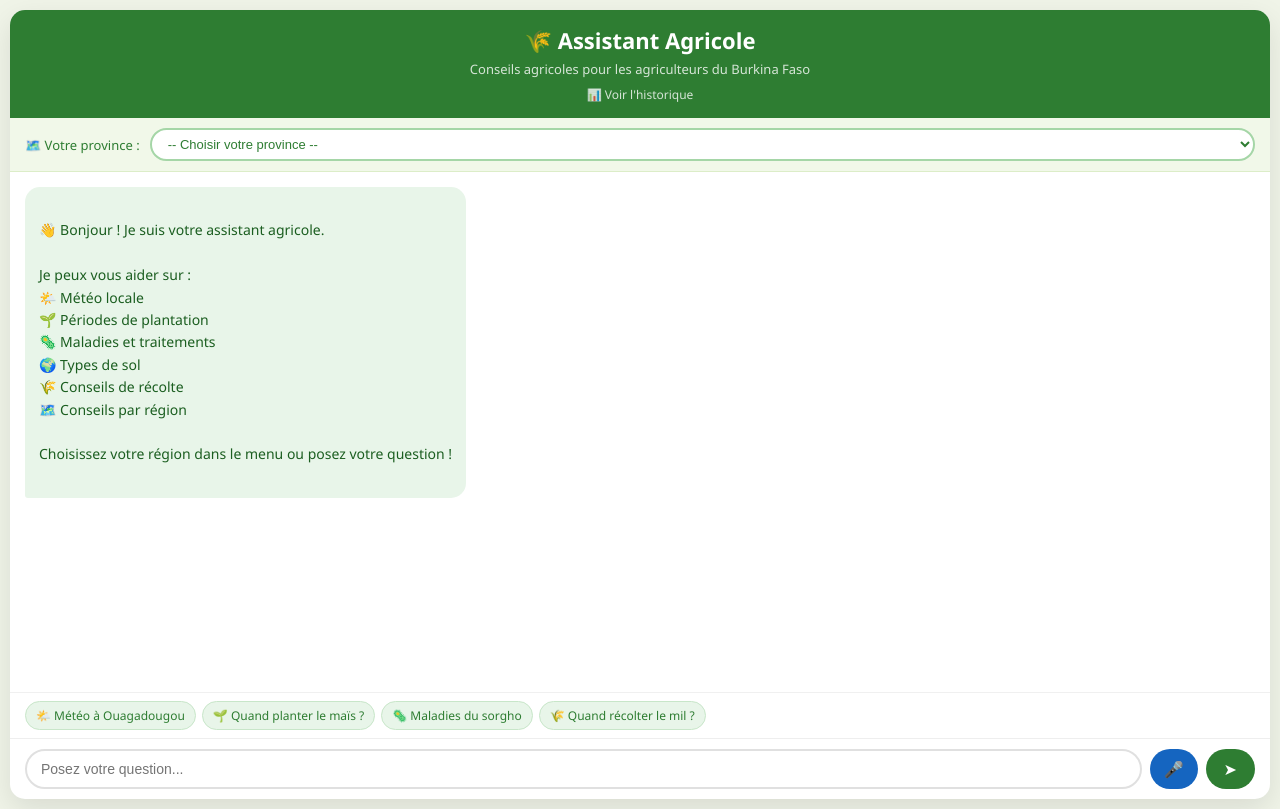
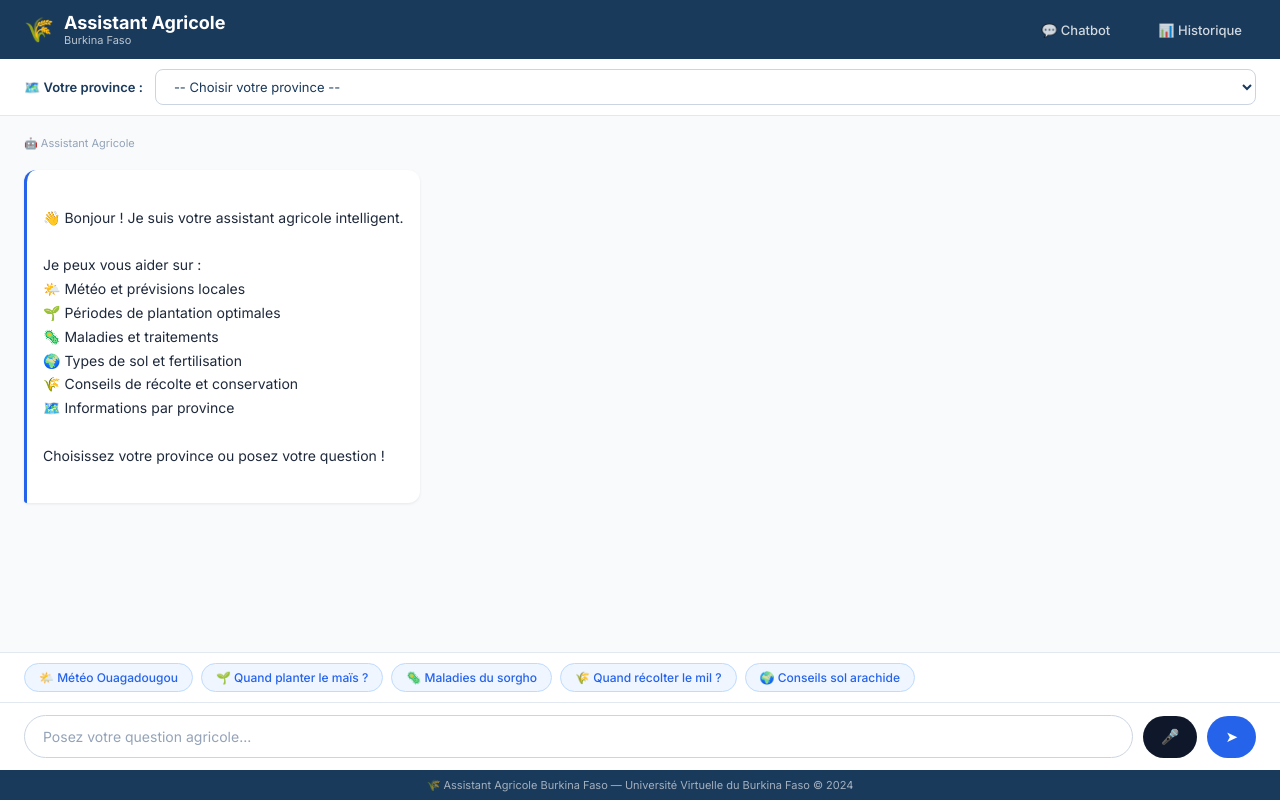
Before and after one commit to HAMAS-creat01/chatbot-agricole-burkina, a Flask app: page / in a window 1280 px wide. Run offline with Flask 3, Linux system fonts and the light colour scheme; data that the repository does not hold is empty.

Commit message:
Nouveau design bleu professionnel

```diff
--- a/app/templates/index.html
+++ b/app/templates/index.html
@@ -3,170 +3,311 @@
 <head>
     <meta charset="UTF-8">
     <meta name="viewport" content="width=device-width, initial-scale=1.0">
-    <title>🌾 Chatbot Agricole - Burkina Faso</title>
+    <title>🌾 Assistant Agricole - Burkina Faso</title>
+    <link href="https://fonts.googleapis.com/css2?family=Inter:wght@300;400;500;600;700&display=swap" rel="stylesheet">
     <style>
         * { margin: 0; padding: 0; box-sizing: border-box; }
+
         body {
-            font-family: 'Segoe UI', sans-serif;
-            background: #f0f4e8;
+            font-family: 'Inter', sans-serif;
+            background: #f0f4f8;
+            min-height: 100vh;
             display: flex;
-            justify-content: center;
+            flex-direction: column;
+        }
+
+        /* NAVBAR */
+        .navbar {
+            background: #1a3a5c;
+            padding: 12px 24px;
+            display: flex;
             align-items: center;
-            min-height: 100vh;
-            padding: 10px;
+            justify-content: space-between;
+            box-shadow: 0 2px 10px rgba(0,0,0,0.2);
         }
-        .container {
-            width: 100%;
-            max-width: 100%;
-            background: white;
-            border-radius: 15px;
-            box-shadow: 0 10px 30px rgba(0,0,0,0.1);
-            overflow: hidden;
-        }
-        .header {
-            background: #2e7d32;
-            color: white;
-            padding: 15px 20px;
-            text-align: center;
-        }
-        .header h1 { font-size: clamp(16px, 4vw, 22px); }
-        .header p { font-size: 13px; opacity: 0.8; margin-top: 5px; }
-        .header a { color: white; font-size: 12px; opacity: 0.8; text-decoration: none; display: block; margin-top: 8px; }
-        .region-bar {
-            background: #f1f8e9;
-            padding: 10px 15px;
+
+        .navbar-brand {
             display: flex;
             align-items: center;
             gap: 10px;
-            border-bottom: 1px solid #dcedc8;
+            color: white;
+            font-size: 18px;
+            font-weight: 700;
+        }
+
+        .navbar-brand span { font-size: 24px; }
+
+        .navbar-links {
+            display: flex;
+            gap: 20px;
+        }
+
+        .navbar-links a {
+            color: rgba(255,255,255,0.8);
+            text-decoration: none;
             font-size: 13px;
-            color: #2e7d32;
-            flex-wrap: wrap;
+            font-weight: 500;
+            padding: 6px 14px;
+            border-radius: 20px;
+            transition: all 0.2s;
         }
-        .region-bar select {
-            padding: 6px 12px;
-            border: 2px solid #a5d6a7;
-            border-radius: 20px;
+
+        .navbar-links a:hover {
+            background: rgba(255,255,255,0.15);
+            color: white;
+        }
+
+        /* ALERTE */
+        .alerte-bandeau {
+            display: none;
+            padding: 10px 24px;
+            font-size: 13px;
+            font-weight: 600;
+            text-align: center;
+            animation: clignoter 2s infinite;
+        }
+
+        .alerte-bandeau.danger { background: #dc2626; color: white; }
+        .alerte-bandeau.warning { background: #d97706; color: white; }
+
+        @keyframes clignoter {
+            0%, 100% { opacity: 1; }
+            50% { opacity: 0.85; }
+        }
+
+        .alerte-liste {
+            display: none;
+            padding: 8px 24px;
+            background: #fef3c7;
+            border-left: 4px solid #d97706;
+            font-size: 13px;
+            color: #92400e;
+        }
+
+        /* PROVINCE BAR */
+        .province-bar {
             background: white;
-            color: #2e7d32;
+            padding: 10px 24px;
+            display: flex;
+            align-items: center;
+            gap: 12px;
+            border-bottom: 1px solid #e2e8f0;
+            box-shadow: 0 1px 3px rgba(0,0,0,0.05);
+        }
+
+        .province-bar label {
             font-size: 13px;
+            font-weight: 600;
+            color: #1a3a5c;
+            white-space: nowrap;
+        }
+
+        .province-bar select {
+            flex: 1;
+            padding: 8px 14px;
+            border: 1.5px solid #cbd5e1;
+            border-radius: 8px;
+            font-size: 13px;
+            color: #1a3a5c;
+            background: white;
             outline: none;
             cursor: pointer;
+            transition: border 0.2s;
+            font-family: 'Inter', sans-serif;
+        }
+
+        .province-bar select:focus { border-color: #2563eb; }
+
+        /* MAIN */
+        .main {
             flex: 1;
-        }
-        .messages {
-            height: calc(100vh - 280px);
-            overflow-y: auto;
-            padding: 15px;
             display: flex;
             flex-direction: column;
-            gap: 12px;
+            max-width: 100%;
+            padding: 0;
         }
+
+        /* MESSAGES */
+        .messages {
+            flex: 1;
+            height: calc(100vh - 220px);
+            overflow-y: auto;
+            padding: 20px 24px;
+            display: flex;
+            flex-direction: column;
+            gap: 16px;
+            background: #f8fafc;
+        }
+
         .message {
-            max-width: 85%;
-            padding: 10px 14px;
-            border-radius: 15px;
-            font-size: clamp(12px, 2.5vw, 14px);
-            line-height: 1.6;
+            max-width: 75%;
+            padding: 12px 16px;
+            border-radius: 12px;
+            font-size: 14px;
+            line-height: 1.7;
             white-space: pre-wrap;
+            box-shadow: 0 1px 3px rgba(0,0,0,0.08);
         }
-        .message.bot { background: #e8f5e9; color: #1b5e20; align-self: flex-start; border-bottom-left-radius: 3px; }
-        .message.user { background: #2e7d32; color: white; align-self: flex-end; border-bottom-right-radius: 3px; }
+
+        .message.bot {
+            background: white;
+            color: #1e293b;
+            align-self: flex-start;
+            border-bottom-left-radius: 3px;
+            border-left: 3px solid #2563eb;
+        }
+
+        .message.user {
+            background: #2563eb;
+            color: white;
+            align-self: flex-end;
+            border-bottom-right-radius: 3px;
+        }
+
+        .message-avatar {
+            font-size: 11px;
+            color: #94a3b8;
+            margin-bottom: 4px;
+        }
+
+        .message-avatar.user-label { text-align: right; }
+
+        /* SUGGESTIONS */
         .suggestions {
-            padding: 8px 15px;
+            padding: 10px 24px;
             display: flex;
-            gap: 6px;
+            gap: 8px;
             flex-wrap: wrap;
-            border-top: 1px solid #f0f0f0;
+            background: white;
+            border-top: 1px solid #e2e8f0;
         }
+
         .suggestion {
-            background: #e8f5e9;
-            color: #2e7d32;
-            border: 1px solid #c8e6c9;
-            padding: 5px 10px;
+            background: #eff6ff;
+            color: #2563eb;
+            border: 1.5px solid #bfdbfe;
+            padding: 6px 14px;
             border-radius: 20px;
-            font-size: clamp(10px, 2vw, 12px);
+            font-size: 12px;
+            font-weight: 500;
             cursor: pointer;
             transition: all 0.2s;
+            font-family: 'Inter', sans-serif;
         }
-        .suggestion:hover { background: #2e7d32; color: white; }
-        .input-area {
-            display: flex;
-            padding: 10px 15px;
-            gap: 8px;
-            border-top: 1px solid #eee;
+
+        .suggestion:hover {
+            background: #2563eb;
+            color: white;
+            border-color: #2563eb;
         }
-        input {
-            flex: 1;
-            padding: 10px 14px;
-            border: 2px solid #e0e0e0;
-            border-radius: 25px;
-            font-size: clamp(12px, 2.5vw, 14px);
-            outline: none;
-            transition: border 0.2s;
-            min-width: 0;
-        }
-        input:focus { border-color: #2e7d32; }
-        button {
-            background: #2e7d32;
-            color: white;
-            border: none;
-            padding: 10px 18px;
-            border-radius: 25px;
-            cursor: pointer;
-            font-size: clamp(14px, 3vw, 16px);
-            transition: background 0.2s;
-            flex-shrink: 0;
-        }
-        button:hover { background: #1b5e20; }
-        #btn-micro { background: #1565c0; padding: 10px 14px; }
-        #btn-micro:hover { background: #0d47a1; }
-        #btn-micro.actif { background: #c62828; animation: clignoter 1s infinite; }
+
+        /* TYPING */
         .typing {
             display: none;
             align-self: flex-start;
-            background: #e8f5e9;
-            padding: 10px 14px;
-            border-radius: 15px;
-            color: #2e7d32;
+            background: white;
+            border-left: 3px solid #2563eb;
+            padding: 10px 16px;
+            border-radius: 12px;
+            color: #64748b;
             font-size: 13px;
+            box-shadow: 0 1px 3px rgba(0,0,0,0.08);
         }
-        .alerte-bandeau {
-            display: none;
-            padding: 8px 15px;
-            font-size: 13px;
-            font-weight: bold;
+
+        /* INPUT AREA */
+        .input-area {
+            display: flex;
+            padding: 12px 24px;
+            gap: 10px;
+            background: white;
+            border-top: 1px solid #e2e8f0;
+            align-items: center;
+        }
+
+        .input-area input {
+            flex: 1;
+            padding: 12px 18px;
+            border: 1.5px solid #cbd5e1;
+            border-radius: 25px;
+            font-size: 14px;
+            outline: none;
+            transition: border 0.2s;
+            font-family: 'Inter', sans-serif;
+            color: #1e293b;
+            min-width: 0;
+        }
+
+        .input-area input:focus { border-color: #2563eb; }
+
+        .input-area input::placeholder { color: #94a3b8; }
+
+        .btn {
+            border: none;
+            padding: 12px 18px;
+            border-radius: 25px;
+            cursor: pointer;
+            font-size: 15px;
+            transition: all 0.2s;
+            flex-shrink: 0;
+        }
+
+        .btn-send {
+            background: #2563eb;
+            color: white;
+        }
+
+        .btn-send:hover { background: #1d4ed8; }
+
+        .btn-micro {
+            background: #0f172a;
+            color: white;
+        }
+
+        .btn-micro:hover { background: #1e293b; }
+        .btn-micro.actif { background: #dc2626; animation: clignoter 1s infinite; }
+
+        /* FOOTER */
+        .footer {
+            background: #1a3a5c;
+            color: rgba(255,255,255,0.6);
             text-align: center;
-            animation: clignoter 1.5s infinite;
+            padding: 8px;
+            font-size: 11px;
         }
-        .alerte-bandeau.danger { background: #c62828; color: white; }
-        .alerte-bandeau.warning { background: #f57f17; color: white; }
-        @keyframes clignoter { 0%, 100% { opacity: 1; } 50% { opacity: 0.7; } }
-        .alerte-liste {
-            display: none;
-            padding: 8px 15px;
-            background: #fff3e0;
-            border-left: 4px solid #e65100;
-            margin: 5px 10px;
-            border-radius: 5px;
-            font-size: 13px;
-        }
+
         @media (max-width: 480px) {
-            body { padding: 0; }
-            .container { border-radius: 0; min-height: 100vh; display: flex; flex-direction: column; }
-            .messages { flex: 1; height: auto; }
+            .navbar-links { display: none; }
+            .messages { height: calc(100vh - 250px); }
+            .input-area { padding: 10px 12px; }
+            .province-bar { padding: 8px 12px; }
         }
     </style>
 </head>
 <body>
-<div class="container">
-    <div class="header">
-        <h1>🌾 Assistant Agricole</h1>
-        <p>Conseils agricoles pour les agriculteurs du Burkina Faso</p>
-        <a href="/historique-page">📊 Voir l'historique</a>
+
+    <!-- NAVBAR -->
+    <nav class="navbar">
+        <div class="navbar-brand">
+            <span>🌾</span>
+            <div>
+                <div>Assistant Agricole</div>
+                <div style="font-size:11px; opacity:0.7; font-weight:400">Burkina Faso</div>
             </div>
+        </div>
+        <div class="navbar-links">
+            <a href="/">💬 Chatbot</a>
+            <a href="/historique-page">📊 Historique</a>
+        </div>
+    </nav>
 
-    <div class="region-bar">
+    <!-- ALERTES -->
+    <div class="alerte-bandeau danger" id="alerte-bandeau">
+        🚨 <span id="alerte-texte"></span>
+    </div>
+    <div class="alerte-liste" id="alerte-liste"></div>
+
+    <!-- PROVINCE -->
+    <div class="province-bar">
         <label>🗺️ Votre province :</label>
         <select id="region-select" onchange="changerRegion()">
             <option value="">-- Choisir votre province --</option>
@@ -220,42 +361,46 @@
         </select>
     </div>
 
-    <div class="alerte-bandeau danger" id="alerte-bandeau">
-        🚨 <span id="alerte-texte"></span>
-    </div>
-    <div class="alerte-liste" id="alerte-liste"></div>
-
+    <!-- MAIN -->
+    <div class="main">
         <div class="messages" id="messages">
+            <div class="message-avatar">🤖 Assistant Agricole</div>
             <div class="message bot">
-👋 Bonjour ! Je suis votre assistant agricole.
+👋 Bonjour ! Je suis votre assistant agricole intelligent.
 
 Je peux vous aider sur :
-🌤️ Météo locale
-🌱 Périodes de plantation
+🌤️ Météo et prévisions locales
+🌱 Périodes de plantation optimales
 🦠 Maladies et traitements
-🌍 Types de sol
-🌾 Conseils de récolte
-🗺️ Conseils par région
+🌍 Types de sol et fertilisation
+🌾 Conseils de récolte et conservation
+🗺️ Informations par province
 
-Choisissez votre région dans le menu ou posez votre question !
+Choisissez votre province ou posez votre question !
             </div>
         </div>
 
         <div class="suggestions">
-        <span class="suggestion" onclick="envoyerSuggestion(this)">🌤️ Météo à Ouagadougou</span>
+            <span class="suggestion" onclick="envoyerSuggestion(this)">🌤️ Météo Ouagadougou</span>
             <span class="suggestion" onclick="envoyerSuggestion(this)">🌱 Quand planter le maïs ?</span>
             <span class="suggestion" onclick="envoyerSuggestion(this)">🦠 Maladies du sorgho</span>
             <span class="suggestion" onclick="envoyerSuggestion(this)">🌾 Quand récolter le mil ?</span>
+            <span class="suggestion" onclick="envoyerSuggestion(this)">🌍 Conseils sol arachide</span>
         </div>
 
         <div class="typing" id="typing">⏳ Assistant en train d'écrire...</div>
 
         <div class="input-area">
-        <input type="text" id="input" placeholder="Posez votre question..."
+            <input type="text" id="input" placeholder="Posez votre question agricole..."
                 onkeypress="if(event.key==='Enter') envoyer()"/>
-        <button id="btn-micro" onclick="activerVocal()" title="Parler">🎤</button>
-        <button onclick="envoyer()">➤</button>
+            <button class="btn btn-micro" id="btn-micro" onclick="activerVocal()" title="Vocal">🎤</button>
+            <button class="btn btn-send" onclick="envoyer()">➤</button>
         </div>
+    </div>
+
+    <!-- FOOTER -->
+    <div class="footer">
+        🌾 Assistant Agricole Burkina Faso — Université Virtuelle du Burkina Faso © 2024
     </div>
 
 <script>
@@ -284,9 +429,13 @@ Choisissez votre région dans le menu ou posez votre question !
 
     function ajouterMessage(texte, type) {
         const messages = document.getElementById('messages');
+        const label = document.createElement('div');
+        label.className = 'message-avatar' + (type === 'user' ? ' user-label' : '');
+        label.textContent = type === 'user' ? '👤 Vous' : '🤖 Assistant';
         const div = document.createElement('div');
-        div.className = `message ${type}`;
+        div.className = 'message ' + type;
         div.textContent = texte;
+        messages.appendChild(label);
         messages.appendChild(div);
         messages.scrollTop = messages.scrollHeight;
     }
@@ -300,7 +449,7 @@ Choisissez votre région dans le menu ou posez votre question !
         const select = document.getElementById('region-select');
         const region = select.value;
         if (!region) return;
-        ajouterMessage('📍 Région sélectionnée : ' + region, 'user');
+        ajouterMessage('📍 Province sélectionnée : ' + region, 'user');
         document.getElementById('typing').style.display = 'block';
         fetch('/chat', {
             method: 'POST',
@@ -313,12 +462,11 @@ Choisissez votre région dans le menu ou posez votre question !
             ajouterMessage(data.reponse || data.erreur, 'bot');
         });
         const villes = {
-            "Centre (Ouagadougou)": "Ouagadougou",
-            "Sahel (Dori)": "Dori",
-            "Est (Fada N'Gourma)": "Fada Ngourma",
-            "Hauts-Bassins (Bobo-Dioulasso)": "Bobo-Dioulasso",
-            "Nord (Ouahigouya)": "Ouahigouya",
-            "Centre-Ouest (Gaoua)": "Gaoua"
+            "Kadiogo": "Ouagadougou", "Houet": "Bobo-Dioulasso",
+            "Gourma": "Fada Ngourma", "Yatenga": "Ouahigouya",
+            "Sanmatenga": "Kaya", "Seno": "Dori", "Oudalan": "Gorom-Gorom",
+            "Soum": "Djibo", "Comoe": "Banfora", "Kenedougou": "Orodara",
+            "Poni": "Gaoua", "Mouhoun": "Dedougou", "Tapoa": "Diapaga"
         };
         chargerAlertes(villes[region] || "Ouagadougou");
     }
@@ -330,30 +478,25 @@ Choisissez votre région dans le menu ou posez votre question !
             alert('❌ Utilisez Chrome pour la reconnaissance vocale.');
             return;
         }
-        const SpeechRecognition = window.SpeechRecognition || window.webkitSpeechRecognition;
-        const recognition = new SpeechRecognition();
+        const SR = window.SpeechRecognition || window.webkitSpeechRecognition;
+        const recognition = new SR();
         recognition.lang = 'fr-FR';
         recognition.interimResults = false;
         btn.classList.add('actif');
         btn.textContent = '⏹️';
         input.placeholder = '🎤 Parlez maintenant...';
         recognition.start();
-        recognition.onresult = function(event) {
-            input.value = event.results[0][0].transcript;
+        recognition.onresult = e => {
+            input.value = e.results[0][0].transcript;
             btn.classList.remove('actif');
             btn.textContent = '🎤';
-            input.placeholder = 'Posez votre question...';
+            input.placeholder = 'Posez votre question agricole...';
             envoyer();
         };
-        recognition.onerror = function() {
+        recognition.onerror = recognition.onend = () => {
             btn.classList.remove('actif');
             btn.textContent = '🎤';
-            input.placeholder = 'Posez votre question...';
-        };
-        recognition.onend = function() {
-            btn.classList.remove('actif');
-            btn.textContent = '🎤';
-            input.placeholder = 'Posez votre question...';
+            input.placeholder = 'Posez votre question agricole...';
         };
     }
 
@@ -364,20 +507,20 @@ Choisissez votre région dans le menu ou posez votre question !
             const bandeau = document.getElementById('alerte-bandeau');
             const liste = document.getElementById('alerte-liste');
             if (alertes.length > 0) {
-                const premiere = alertes[0];
-                bandeau.className = 'alerte-bandeau ' + premiere.type;
-                document.getElementById('alerte-texte').textContent = premiere.icone + ' ' + premiere.message;
+                const p = alertes[0];
+                bandeau.className = 'alerte-bandeau ' + p.type;
+                document.getElementById('alerte-texte').textContent = p.icone + ' ' + p.message;
                 bandeau.style.display = 'block';
                 if (alertes.length > 1) {
                     liste.style.display = 'block';
-                    liste.innerHTML = alertes.map(a => '<div>' + a.icone + ' ' + a.message + '</div>').join('<hr style="margin:5px 0">');
+                    liste.innerHTML = alertes.map(a => '⚠️ ' + a.message).join(' &nbsp;|&nbsp; ');
                 }
             } else {
                 bandeau.style.display = 'none';
                 liste.style.display = 'none';
             }
         })
-        .catch(err => console.log('Alertes non disponibles'));
+        .catch(() => {});
     }
 
     window.onload = () => chargerAlertes();
```
Lines whose indentation alone changed are shown as unchanged.
